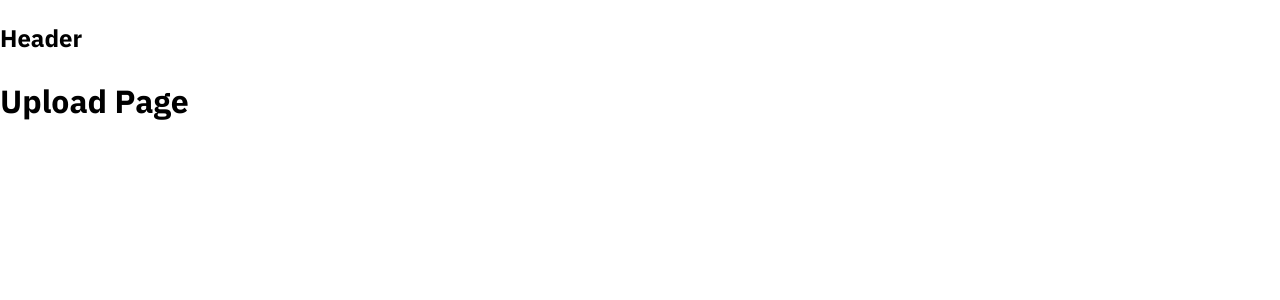
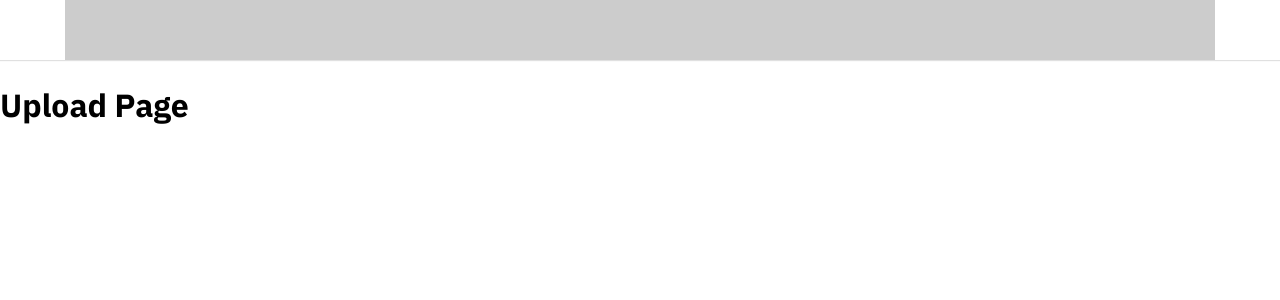
Before and after one commit to kien2k/tiktok-ui, a React (Create React App) app: page /upload in a window 1280 px wide. Shown: the top 300 px of the page. Built offline with nearby package versions, Linux system fonts and the light colour scheme.

Commit message:
DefaultLayout

```diff
--- a/package.json
+++ b/package.json
@@ -6,6 +6,7 @@
     "@testing-library/jest-dom": "^5.16.4",
     "@testing-library/react": "^13.3.0",
     "@testing-library/user-event": "^13.5.0",
+    "classnames": "^2.3.1",
     "normalize.css": "^8.0.1",
     "react": "^18.2.0",
     "react-dom": "^18.2.0",
--- a/src/components/GlobalStyles/GlobalStyles.scss
+++ b/src/components/GlobalStyles/GlobalStyles.scss
@@ -3,6 +3,10 @@
 
 :root {
     --primary-color: #fe2c55;
+
+    //default layout
+    --default-layout-header-height: 60px;
+    --default-layout-width: 1150px;
 }
 
 html {
@@ -10,6 +14,8 @@
 }
 
 * {
+    margin: 0;
+    padding: 0;
     box-sizing: border-box;
 }
 
--- /dev/null
+++ b/src/components/Layout/DefaultLayout/DefaultLayout.module.scss
@@ -0,0 +1,14 @@
+.wrapper {
+    display: flex;
+    flex-direction: column;
+    align-items: center;
+}
+
+.container {
+    display: flex;
+    width: var(--default-layout-width);
+}
+
+.content {
+    flex: 1;
+}
--- /dev/null
+++ b/src/components/Layout/DefaultLayout/Sidebar/Sidebar.module.scss
@@ -0,0 +1,3 @@
+.wrapper {
+    width: 356px;
+}
--- a/src/components/Layout/DefaultLayout/Sidebar/index.js
+++ b/src/components/Layout/DefaultLayout/Sidebar/index.js
@@ -1,5 +1,14 @@
+import classNames from 'classnames/bind';
+import styles from './Sidebar.module.scss';
+
+const cx = classNames.bind(styles);
+
 function Sidebar() {
-    return <h2>Sidebar</h2>;
+    return (
+        <aside className={cx('wrapper')}>
+            <h2>Sidebar</h2>
+        </aside>
+    );
 }
 
 export default Sidebar;
--- a/src/components/Layout/DefaultLayout/index.js
+++ b/src/components/Layout/DefaultLayout/index.js
@@ -1,13 +1,17 @@
+import classNames from 'classnames/bind';
+import styles from './DefaultLayout.module.scss';
 import Header from '~/components/Layout/components/Header';
 import Sidebar from './Sidebar';
 
+const cx = classNames.bind(styles);
+
 function DefaultLayout({ children }) {
     return (
-        <div>
+        <div className={cx('wrapper')}>
             <Header />
-            <div className="container">
+            <div className={cx('container')}>
                 <Sidebar />
-                <div className="content">{children}</div>
+                <div className={cx('content')}>{children}</div>
             </div>
         </div>
     );
--- /dev/null
+++ b/src/components/Layout/components/Header/Header.module.scss
@@ -0,0 +1,13 @@
+.wrapper {
+    width: 100%;
+    height: var(--default-layout-header-height);
+    box-shadow: 0px 1px 1px rgb(0 0 0 / 12%);
+    display: flex;
+    justify-content: center;
+}
+
+.inner {
+    height: 100%;
+    width: var(--default-layout-width);
+    background-color: #ccc;
+}
--- a/src/components/Layout/components/Header/index.js
+++ b/src/components/Layout/components/Header/index.js
@@ -1,5 +1,14 @@
+import classNames from 'classnames/bind';
+import styles from './Header.module.scss';
+
+const cx = classNames.bind(styles);
+
 function Header() {
-    return <h2>Header</h2>;
+    return (
+        <header className={cx('wrapper')}>
+            <div className={cx('inner')}></div>
+        </header>
+    );
 }
 
 export default Header;
```
Also changed, not shown: 1 other file (tests, documents, lock files or other folders).
